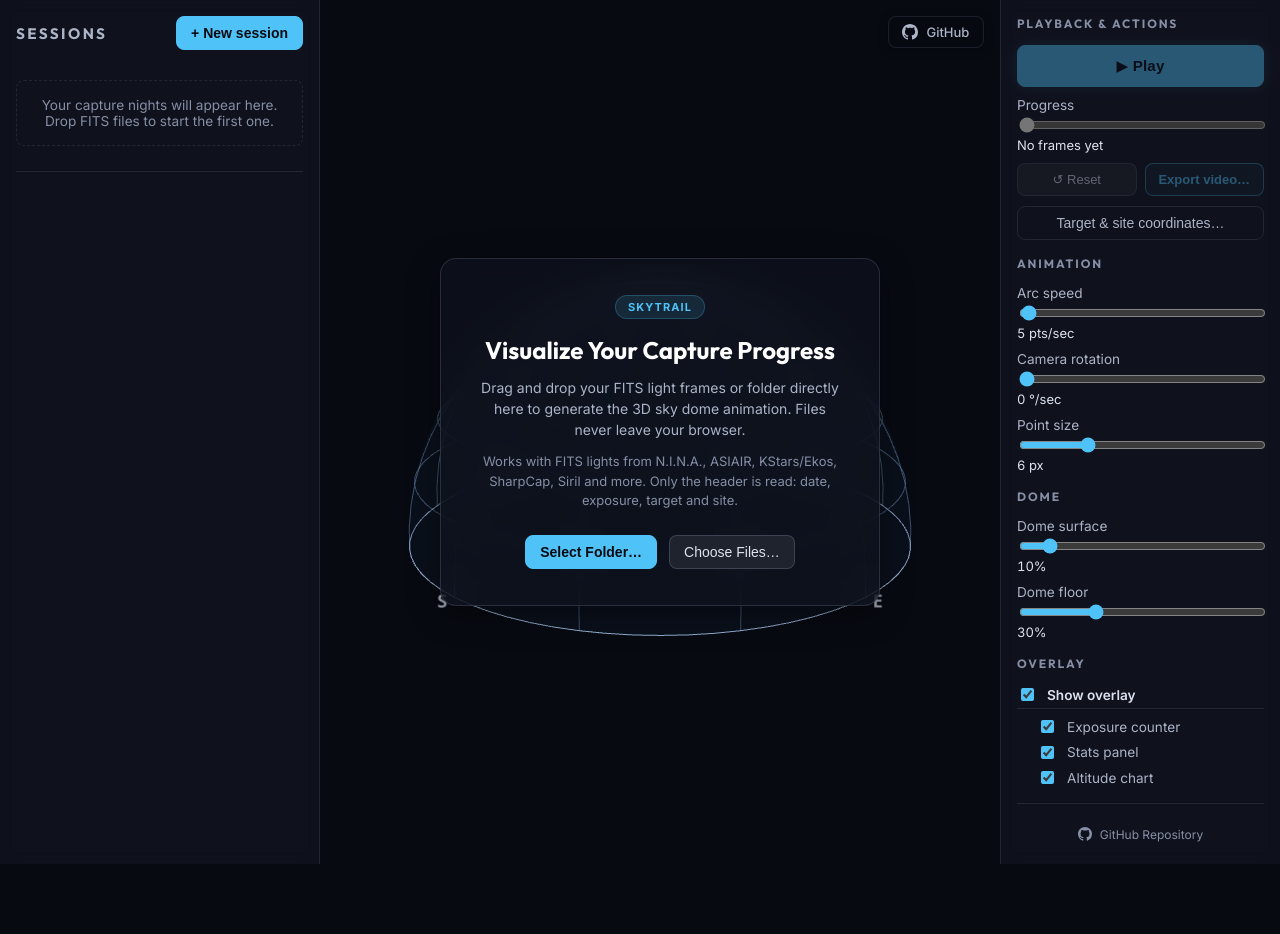
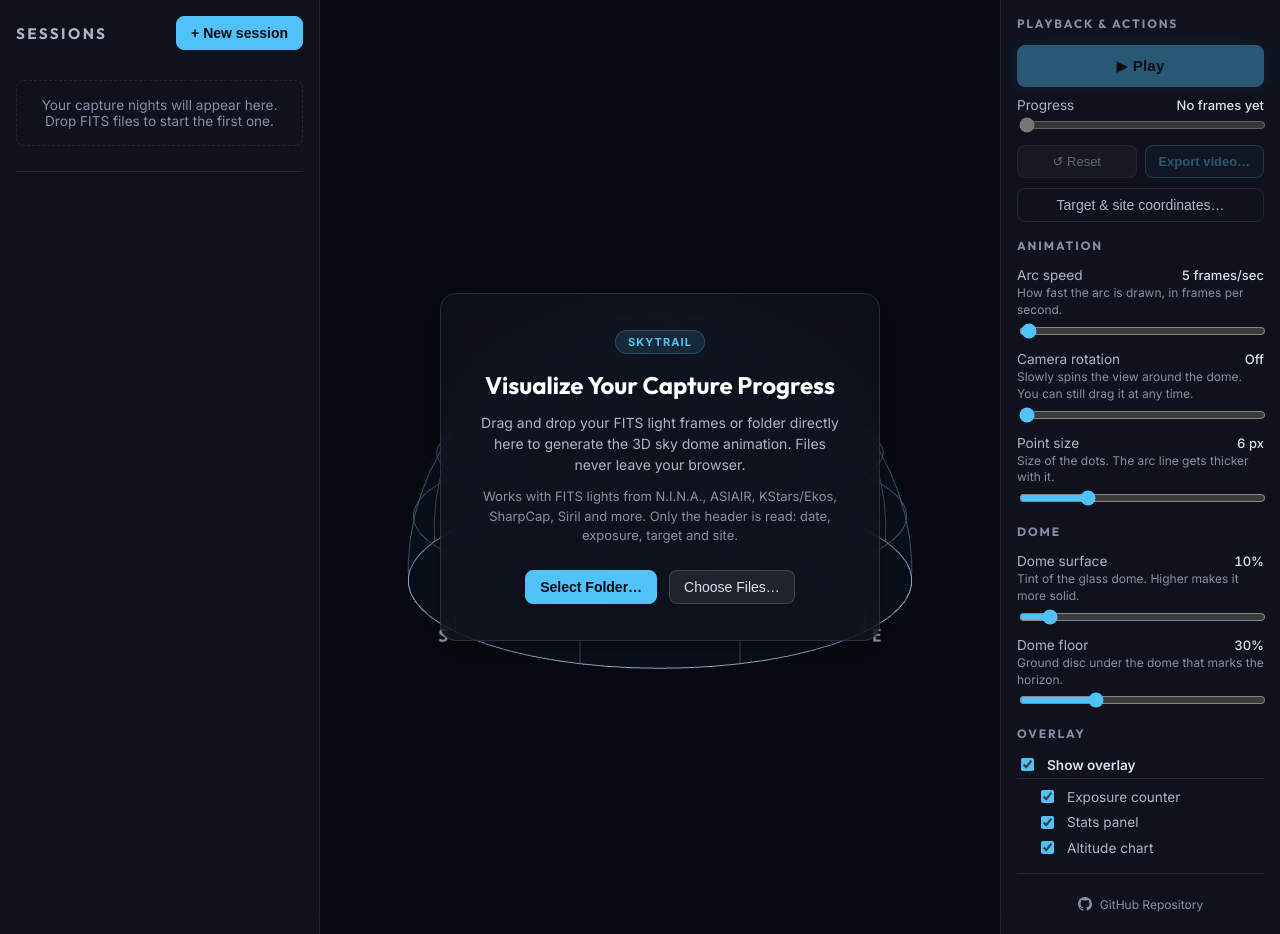
Before and after one commit to daiangan/sky-trail, a website built with Vite: page index.html in a window 1280 px wide. Before the commit the page ends 864 px from the top, so only its background shows below. Built offline with nearby package versions, Linux system fonts and the light colour scheme; animation ran at ten frames a second.

Commit message:
feat: explain each slider and keep a single GitHub link
- Give every slider a short hint under its label and a right-aligned value,
  so the controls explain themselves. Controls where zero switches the
  effect off (camera rotation, dome surface, dome floor) read "Off" instead
  of "0". Hints are linked to the slider with aria-describedby.
- Rename the arc speed unit from "pts/sec" to "frames/sec" to match the
  Progress slider.
- Remove the GitHub button over the canvas; the repository link stays in
  the controls footer, which frees the top-right corner of the dome view.

```diff
--- a/src/main.ts
+++ b/src/main.ts
@@ -70,21 +70,7 @@ canvas.className = 'dome-canvas';
 const overlayLayer = document.createElement('div');
 overlayLayer.className = 'overlay-layer';
 
-const githubLink = document.createElement('a');
-githubLink.className = 'canvas-github-link';
-githubLink.href = 'https://github.com/daiangan/sky-trail';
-githubLink.target = '_blank';
-githubLink.rel = 'noopener noreferrer';
-githubLink.title = 'View SkyTrail on GitHub';
-githubLink.setAttribute('aria-label', 'GitHub repository');
-githubLink.innerHTML = `
-  <svg viewBox="0 0 24 24" width="16" height="16" fill="currentColor" aria-hidden="true">
-    <path d="M12 0C5.37 0 0 5.37 0 12c0 5.31 3.435 9.795 8.205 11.385.6.105.825-.255.825-.57 0-.285-.015-1.23-.015-2.235-3.015.555-3.795-.735-4.035-1.41-.135-.345-.72-1.41-1.23-1.695-.42-.225-1.02-.78-.015-.795.945-.015 1.62.87 1.845 1.23 1.08 1.815 2.805 1.305 3.495.99.105-.78.42-1.305.765-1.605-2.67-.3-5.46-1.335-5.46-5.925 0-1.305.465-2.385 1.23-3.225-.12-.3-.54-1.53.12-3.18 0 0 1.005-.315 3.3 1.23.96-.27 1.98-.405 3-.405s2.04.135 3 .405c2.295-1.56 3.3-1.23 3.3-1.23.66 1.65.24 2.88.12 3.18.765.84 1.23 1.905 1.23 3.225 0 4.605-2.805 5.625-5.475 5.925.435.375.81 1.095.81 2.22 0 1.605-.015 2.895-.015 3.3 0 .315.225.69.825.57A12.02 12.02 0 0024 12c0-6.63-5.37-12-12-12z"/>
-  </svg>
-  <span>GitHub</span>
-`;
-
-canvasArea.append(canvas, overlayLayer, githubLink);
+canvasArea.append(canvas, overlayLayer);
 
 const controlsArea = document.createElement('aside');
 controlsArea.className = 'app-layout__panel app-layout__panel--right';
--- a/src/style.css
+++ b/src/style.css
@@ -628,9 +628,8 @@ body {
 .slider {
   display: grid;
   grid-template-columns: 1fr auto;
-  grid-template-rows: auto auto;
   gap: 0.125rem 0.5rem;
-  align-items: center;
+  align-items: baseline;
 }
 
 .slider__label {
@@ -640,9 +639,18 @@ body {
 
 .slider__value {
   font-size: 0.8125rem;
+  font-weight: 500;
   color: var(--fg);
   font-variant-numeric: tabular-nums;
+  text-align: right;
   white-space: nowrap;
+}
+
+.slider__hint {
+  grid-column: 1 / span 2;
+  font-size: 0.75rem;
+  line-height: 1.4;
+  color: var(--fg-faint);
 }
 
 .slider__range {
@@ -995,48 +1003,6 @@ body {
 /* GitHub Repository Links                                             */
 /* ------------------------------------------------------------------ */
 
-.canvas-github-link {
-  position: absolute;
-  top: 1rem;
-  right: 1rem;
-  z-index: 10;
-  display: inline-flex;
-  align-items: center;
-  gap: 0.5rem;
-  padding: 0.45rem 0.85rem;
-  background: rgba(8, 10, 18, 0.65);
-  border: 1px solid var(--border);
-  border-radius: var(--radius);
-  backdrop-filter: blur(8px);
-  -webkit-backdrop-filter: blur(8px);
-  color: var(--fg-dim);
-  font-size: 0.8125rem;
-  font-weight: 500;
-  text-decoration: none;
-  box-shadow: 0 2px 10px rgba(0, 0, 0, 0.35);
-  transition:
-    background 120ms ease,
-    border-color 120ms ease,
-    color 120ms ease,
-    transform 120ms ease;
-}
-
-.canvas-github-link:hover {
-  background: rgba(28, 34, 50, 0.85);
-  border-color: var(--border-strong);
-  color: var(--fg);
-  transform: translateY(-1px);
-}
-
-.canvas-github-link svg {
-  color: var(--fg-dim);
-  transition: color 120ms ease;
-}
-
-.canvas-github-link:hover svg {
-  color: #fff;
-}
-
 .controls__footer {
   margin-top: auto;
   padding-top: 1rem;
@@ -1337,7 +1303,6 @@ body {
     opacity: 0.4;
   }
 
-  .canvas-github-link,
   .view-hint {
     display: none;
   }
--- a/src/ui/controls_panel.ts
+++ b/src/ui/controls_panel.ts
@@ -80,28 +80,32 @@ export function mountControlsPanel(
   const arcSpeed = slider({
     id: 'arc-speed',
     label: 'Arc speed',
+    hint: 'How fast the arc is drawn, in frames per second.',
     min: 0.1,
     max: 500,
     step: 0.1,
     initialValue: store.get().playback.pointsPerSecond,
-    unit: ' pts/sec',
+    unit: ' frames/sec',
     onInput: (value) => handlers.onPointsPerSecondChange(value),
   });
 
   const cameraSpeed = slider({
     id: 'camera-speed',
     label: 'Camera rotation',
+    hint: 'Slowly spins the view around the dome. You can still drag it at any time.',
     min: 0,
     max: 60,
     step: 1,
     initialValue: 0,
     unit: ' °/sec',
+    offAtZero: true,
     onInput: (value) => handlers.onCameraSpeedChange(value),
   });
 
   const pointSize = slider({
     id: 'point-size',
     label: 'Point size',
+    hint: 'Size of the dots. The arc line gets thicker with it.',
     min: 1,
     max: 20,
     step: 1,
@@ -113,22 +117,26 @@ export function mountControlsPanel(
   const surfaceOpacity = slider({
     id: 'surface-opacity',
     label: 'Dome surface',
+    hint: 'Tint of the glass dome. Higher makes it more solid.',
     min: 0,
     max: 100,
     step: 1,
     initialValue: Math.round(DEFAULT_SURFACE_OPACITY * 100),
     unit: '%',
+    offAtZero: true,
     onInput: (value) => handlers.onSurfaceOpacityChange?.(value / 100),
   });
 
   const floorOpacity = slider({
     id: 'floor-opacity',
     label: 'Dome floor',
+    hint: 'Ground disc under the dome that marks the horizon.',
     min: 0,
     max: 100,
     step: 1,
     initialValue: Math.round(DEFAULT_FLOOR_OPACITY * 100),
     unit: '%',
+    offAtZero: true,
     onInput: (value) => handlers.onFloorOpacityChange?.(value / 100),
   });
 
@@ -213,6 +221,10 @@ interface SliderConfig {
   step: number;
   initialValue: number;
   unit: string;
+  /** Short explanation shown under the label, so the control is self-explanatory. */
+  hint?: string;
+  /** Show "Off" instead of "0<unit>" for controls where zero switches the effect off. */
+  offAtZero?: boolean;
   /** Custom text for the value label; defaults to the value plus `unit`. */
   format?: (value: number, max: number) => string;
   onInput: (value: number) => void;
@@ -237,7 +249,11 @@ function slider(config: SliderConfig): SliderHandles {
   }) as HTMLInputElement;
   const refresh = () => {
     const value = Number(range.value);
-    const text = config.format ? config.format(value, Number(range.max)) : `${value}${config.unit}`;
+    const text = config.format
+      ? config.format(value, Number(range.max))
+      : config.offAtZero && value === 0
+        ? 'Off'
+        : `${value}${config.unit}`;
     valueLabel.textContent = text;
     range.setAttribute('aria-valuetext', text);
   };
@@ -246,10 +262,15 @@ function slider(config: SliderConfig): SliderHandles {
     refresh();
     config.onInput(Number(range.value));
   });
+  const hint = config.hint
+    ? el('span', { class: 'slider__hint', id: `${config.id}-hint` }, [config.hint])
+    : null;
+  if (hint) range.setAttribute('aria-describedby', hint.id);
   const root = el('div', { class: 'slider' }, [
     el('label', { class: 'slider__label', for: config.id }, [config.label]),
+    valueLabel,
+    ...(hint ? [hint] : []),
     range,
-    valueLabel,
   ]);
   return {
     root,
```
